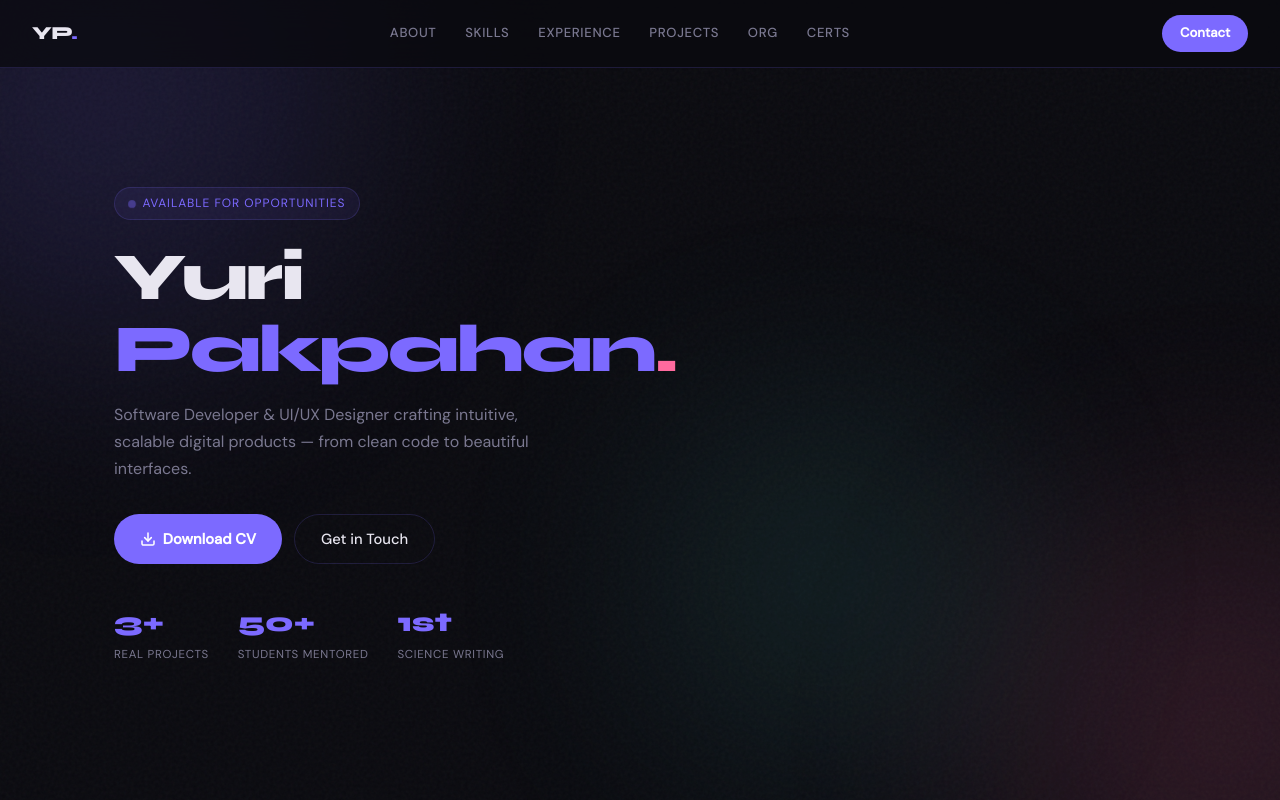
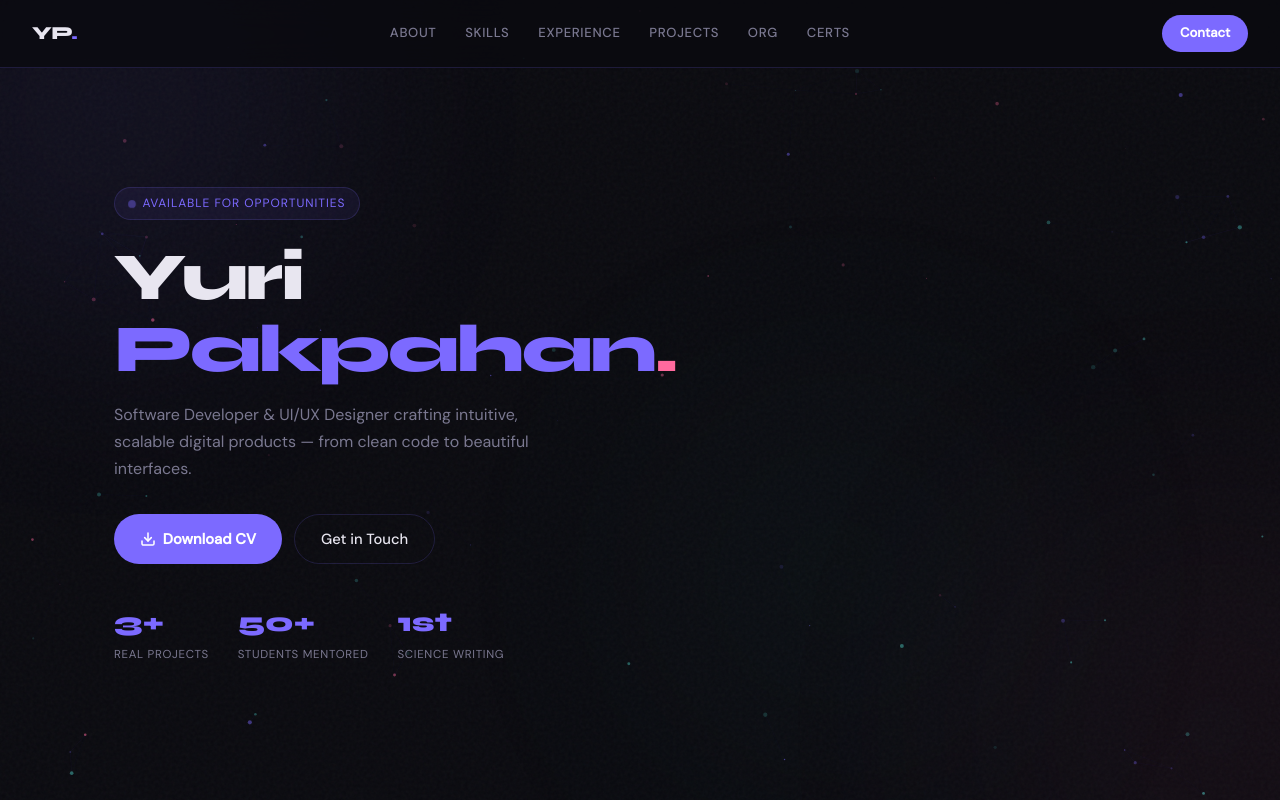
Before and after one commit to Yuri-Elsa/yuri-portfolio, a React (Vite) app: page / in a window 1280 px wide. Shown: the top 800 px of the page. Built offline with nearby package versions, Linux system fonts and the light colour scheme.

Commit message:
update background

```diff
--- a/src/components/Background/Background.css
+++ b/src/components/Background/Background.css
@@ -1,8 +1,47 @@
+.bg-canvas {
+  position: fixed;
+  inset: 0;
+  z-index: 0;
+  pointer-events: none;
+  opacity: 0.9;
+}
+
 .blob {
-  position: fixed; border-radius: 50%; filter: blur(120px);
-  opacity: .15; pointer-events: none; z-index: 0;
-  animation: drift 18s ease-in-out infinite alternate;
+  position: fixed;
+  border-radius: 50%;
+  filter: blur(130px);
+  opacity: 0.13;
+  pointer-events: none;
+  z-index: 0;
+  animation: drift 20s ease-in-out infinite alternate;
+  will-change: transform;
 }
-.blob-1 { width: 500px; height: 500px; background: var(--accent);  top: -160px; left: -160px; }
-.blob-2 { width: 420px; height: 420px; background: var(--accent2); bottom: -120px; right: -120px; animation-delay: -6s; }
-.blob-3 { width: 300px; height: 300px; background: var(--teal);    top: 50%;  left: 50%; animation-delay: -12s; }
+
+.blob-1 {
+  width: 600px;
+  height: 600px;
+  background: radial-gradient(circle, var(--accent), transparent 70%);
+  top: -200px;
+  left: -200px;
+  animation-duration: 22s;
+}
+
+.blob-2 {
+  width: 500px;
+  height: 500px;
+  background: radial-gradient(circle, var(--accent2), transparent 70%);
+  bottom: -150px;
+  right: -150px;
+  animation-delay: -8s;
+  animation-duration: 18s;
+}
+
+.blob-3 {
+  width: 380px;
+  height: 380px;
+  background: radial-gradient(circle, var(--teal), transparent 70%);
+  top: 45%;
+  left: 48%;
+  animation-delay: -14s;
+  animation-duration: 26s;
+}
--- a/src/components/Background/Background.jsx
+++ b/src/components/Background/Background.jsx
@@ -1,11 +1,142 @@
-import './Background.css'
+import { useEffect, useRef } from "react";
+import "./Background.css";
 
 export default function Background() {
+  const canvasRef = useRef(null);
+  const mouseRef = useRef({ x: 0, y: 0 });
+  const particlesRef = useRef([]);
+  const animRef = useRef(null);
+
+  useEffect(() => {
+    const canvas = canvasRef.current;
+    const ctx = canvas.getContext("2d");
+    let width, height;
+
+    const resize = () => {
+      width = canvas.width = window.innerWidth;
+      height = canvas.height = window.innerHeight;
+    };
+    resize();
+    window.addEventListener("resize", resize);
+
+    // Create particles
+    const NUM = 90;
+    particlesRef.current = Array.from({ length: NUM }, () => ({
+      x: Math.random() * window.innerWidth,
+      y: Math.random() * window.innerHeight,
+      r: Math.random() * 1.8 + 0.4,
+      vx: (Math.random() - 0.5) * 0.35,
+      vy: (Math.random() - 0.5) * 0.35,
+      alpha: Math.random() * 0.5 + 0.1,
+      color:
+        Math.random() > 0.6
+          ? `rgba(124,106,255,`
+          : Math.random() > 0.5
+            ? `rgba(255,106,158,`
+            : `rgba(78,205,196,`,
+    }));
+
+    const mouse = mouseRef.current;
+
+    const draw = () => {
+      ctx.clearRect(0, 0, width, height);
+
+      const particles = particlesRef.current;
+
+      // Draw connections
+      for (let i = 0; i < particles.length; i++) {
+        for (let j = i + 1; j < particles.length; j++) {
+          const dx = particles[i].x - particles[j].x;
+          const dy = particles[i].y - particles[j].y;
+          const dist = Math.sqrt(dx * dx + dy * dy);
+          if (dist < 120) {
+            ctx.beginPath();
+            ctx.strokeStyle = `rgba(124,106,255,${0.08 * (1 - dist / 120)})`;
+            ctx.lineWidth = 0.6;
+            ctx.moveTo(particles[i].x, particles[i].y);
+            ctx.lineTo(particles[j].x, particles[j].y);
+            ctx.stroke();
+          }
+        }
+      }
+
+      // Mouse interaction & draw particles
+      particles.forEach((p) => {
+        const dx = mouse.x - p.x;
+        const dy = mouse.y - p.y;
+        const dist = Math.sqrt(dx * dx + dy * dy);
+
+        if (dist < 180) {
+          const force = (180 - dist) / 180;
+          p.vx -= (dx / dist) * force * 0.18;
+          p.vy -= (dy / dist) * force * 0.18;
+        }
+
+        p.vx *= 0.98;
+        p.vy *= 0.98;
+        p.x += p.vx;
+        p.y += p.vy;
+
+        if (p.x < 0) p.x = width;
+        if (p.x > width) p.x = 0;
+        if (p.y < 0) p.y = height;
+        if (p.y > height) p.y = 0;
+
+        ctx.beginPath();
+        ctx.arc(p.x, p.y, p.r, 0, Math.PI * 2);
+        ctx.fillStyle = `${p.color}${p.alpha})`;
+        ctx.fill();
+
+        // Glow on nearby particles
+        if (dist < 180) {
+          const glow = (180 - dist) / 180;
+          ctx.beginPath();
+          ctx.arc(p.x, p.y, p.r * (1 + glow * 3), 0, Math.PI * 2);
+          ctx.fillStyle = `${p.color}${p.alpha * glow * 0.3})`;
+          ctx.fill();
+        }
+      });
+
+      // Cursor glow
+      if (mouse.x > 0) {
+        const grad = ctx.createRadialGradient(
+          mouse.x,
+          mouse.y,
+          0,
+          mouse.x,
+          mouse.y,
+          200,
+        );
+        grad.addColorStop(0, "rgba(124,106,255,0.06)");
+        grad.addColorStop(1, "rgba(124,106,255,0)");
+        ctx.fillStyle = grad;
+        ctx.fillRect(0, 0, width, height);
+      }
+
+      animRef.current = requestAnimationFrame(draw);
+    };
+
+    draw();
+
+    const onMouseMove = (e) => {
+      mouseRef.current.x = e.clientX;
+      mouseRef.current.y = e.clientY;
+    };
+    window.addEventListener("mousemove", onMouseMove);
+
+    return () => {
+      window.removeEventListener("resize", resize);
+      window.removeEventListener("mousemove", onMouseMove);
+      cancelAnimationFrame(animRef.current);
+    };
+  }, []);
+
   return (
     <>
+      <canvas ref={canvasRef} className="bg-canvas" />
       <div className="blob blob-1" />
       <div className="blob blob-2" />
       <div className="blob blob-3" />
     </>
-  )
+  );
 }
```
